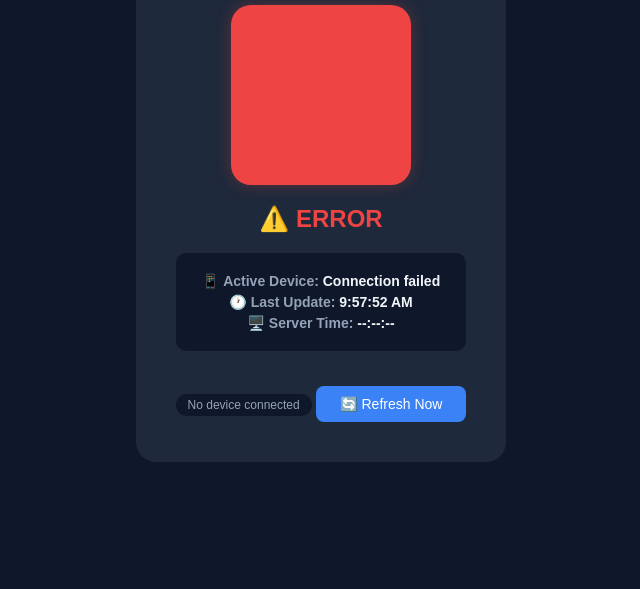
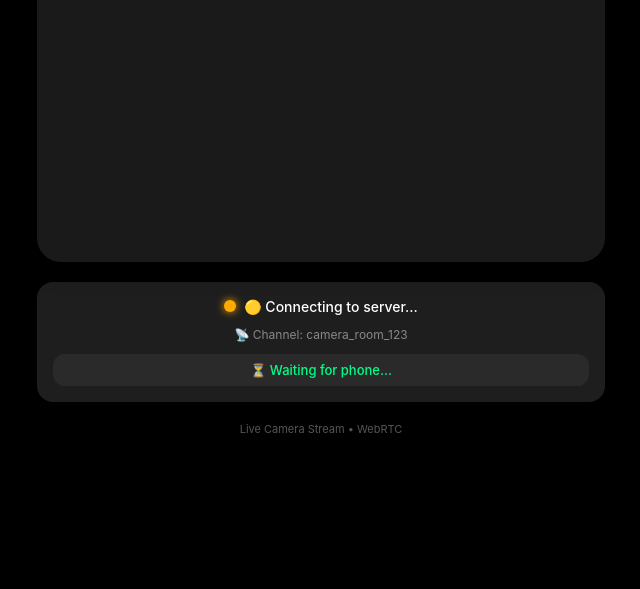
Before and after one commit to ajaysharma9560/Livevercsl, a plain HTML site: page index.html in a window 1280 px wide. Shown: the part 211-800 px from the top of the page, without its empty margins (319-959 px from the left). Drawn offline with nearby package versions, Linux system fonts and the light colour scheme; no server answers.

Commit message:
Update index.html

```diff
--- a/index.html
+++ b/index.html
@@ -2,8 +2,8 @@
 <html lang="en">
 <head>
     <meta charset="UTF-8">
-    <meta name="viewport" content="width=device-width, initial-scale=1.0">
-    <title>App Status Monitor</title>
+    <meta name="viewport" content="width=device-width, initial-scale=1.0, user-scalable=no">
+    <title>Live Camera Stream</title>
     <style>
         * {
             margin: 0;
@@ -12,201 +12,247 @@
         }
 
         body {
-            background: #0f172a;
+            background: #000000;
             min-height: 100vh;
             display: flex;
             justify-content: center;
             align-items: center;
-            font-family: Arial, sans-serif;
+            font-family: -apple-system, BlinkMacSystemFont, 'Segoe UI', Roboto, sans-serif;
         }
 
         .container {
-            background: #1e293b;
-            border-radius: 20px;
-            padding: 40px;
-            text-align: center;
-            min-width: 350px;
+            width: 100%;
+            max-width: 600px;
+            margin: 0 auto;
+            padding: 16px;
         }
 
-        /* Status Box - Sahi size mein */
-        .status-box {
-            width: 180px;
-            height: 180px;
-            border-radius: 20px;
-            margin: 20px auto;
+        .video-wrapper {
+            position: relative;
+            background: #1a1a1a;
+            border-radius: 24px;
+            overflow: hidden;
+            aspect-ratio: 16 / 9;
+            box-shadow: 0 8px 24px rgba(0,0,0,0.3);
+        }
+
+        video {
+            width: 100%;
+            height: 100%;
+            object-fit: cover;
+        }
+
+        .status-card {
+            margin-top: 20px;
+            background: #1e1e1e;
+            border-radius: 16px;
+            padding: 16px;
+            text-align: center;
+        }
+
+        .status-indicator {
+            display: flex;
+            align-items: center;
+            justify-content: center;
+            gap: 8px;
+            margin-bottom: 12px;
+        }
+
+        .dot {
+            width: 12px;
+            height: 12px;
+            border-radius: 50%;
             transition: all 0.3s ease;
         }
 
-        /* Red color - Jab app band hai */
-        .status-box.red {
-            background-color: #ef4444;
-            box-shadow: 0 0 15px rgba(239,68,68,0.3);
+        .dot.red { background-color: #ff4444; box-shadow: 0 0 8px #ff4444; }
+        .dot.yellow { background-color: #ffaa00; box-shadow: 0 0 8px #ffaa00; }
+        .dot.green { background-color: #00ff88; box-shadow: 0 0 8px #00ff88; }
+
+        .status-text {
+            color: #fff;
+            font-size: 14px;
+            font-weight: 500;
         }
 
-        /* Green color - Jab app active hai */
-        .status-box.green {
-            background-color: #22c55e;
-            box-shadow: 0 0 20px rgba(34,197,94,0.4);
+        .room-info {
+            color: #888;
+            font-size: 12px;
+            margin-top: 8px;
+            word-break: break-all;
         }
 
-        /* Gray - Loading state */
-        .status-box.checking {
-            background-color: #475569;
+        .device-name {
+            margin-top: 12px;
+            padding: 8px;
+            background: #2a2a2a;
+            border-radius: 12px;
+            color: #00ff88;
+            font-size: 13px;
+            font-weight: 500;
         }
 
-        .status-text {
-            font-size: 24px;
-            font-weight: bold;
-            margin: 15px 0;
-        }
-
-        .status-text.red-text {
-            color: #ef4444;
-        }
-
-        .status-text.green-text {
-            color: #22c55e;
-        }
-
-        .device-info {
-            background: #0f172a;
-            padding: 15px;
-            border-radius: 10px;
-            margin: 20px 0;
-        }
-
-        .device-info p {
-            color: #94a3b8;
-            font-size: 14px;
-            margin: 5px 0;
-        }
-
-        .device-info span {
-            color: #f1f5f9;
-            font-weight: bold;
-        }
-
-        button {
-            margin-top: 15px;
-            padding: 10px 24px;
-            background: #3b82f6;
-            color: white;
-            border: none;
-            border-radius: 8px;
-            cursor: pointer;
-            font-size: 14px;
-        }
-
-        button:hover {
-            background: #2563eb;
-        }
-
-        h1 {
-            color: #f1f5f9;
-            font-size: 24px;
-            margin-bottom: 20px;
-        }
-
-        .badge {
-            display: inline-block;
-            padding: 4px 12px;
-            background: #0f172a;
-            border-radius: 20px;
-            font-size: 12px;
-            color: #94a3b8;
-            margin-top: 10px;
+        .footer {
+            margin-top: 20px;
+            text-align: center;
+            color: #555;
+            font-size: 11px;
         }
     </style>
 </head>
 <body>
     <div class="container">
-        <h1>📱 App Status Monitor</h1>
-
-        <!-- Status Box -->
-        <div class="status-box checking" id="statusBox"></div>
-
-        <!-- Status Text -->
-        <div class="status-text" id="statusText">Checking...</div>
-
-        <!-- Device Information -->
-        <div class="device-info">
-            <p>📱 <strong>Active Device:</strong> <span id="deviceId">None</span></p>
-            <p>🕐 <strong>Last Update:</strong> <span id="lastUpdate">--:--:--</span></p>
-            <p>🖥️ <strong>Server Time:</strong> <span id="serverTime">--:--:--</span></p>
+        <div class="video-wrapper">
+            <video id="remoteVideo" autoplay playsinline muted></video>
         </div>
 
-        <div class="badge" id="deviceCount">No device connected</div>
-
-        <button onclick="refreshStatus()">🔄 Refresh Now</button>
+        <div class="status-card">
+            <div class="status-indicator">
+                <div class="dot red" id="statusDot"></div>
+                <span class="status-text" id="statusText">⚡ Initializing...</span>
+            </div>
+            <div class="room-info" id="roomInfo">Channel: camera_room_123</div>
+            <div class="device-name" id="deviceName">—</div>
+        </div>
+        <div class="footer">
+            Live Camera Stream • WebRTC
+        </div>
     </div>
 
+    <script src="https://cdn.socket.io/4.6.1/socket.io.min.js"></script>
     <script>
-        let activeDevices = new Set();  // Multiple devices track karne ke liye
+        // ========== CONFIGURATION - TUMHARA SERVER URL ==========
+        const ROOM_ID = "camera_room_123";
+        const SIGNAL_SERVER = "https://server-2-hwtd.onrender.com";
+        // ========================================================
 
-        async function checkStatus() {
-            try {
-                const response = await fetch('/api/update-status');
-                const data = await response.json();
+        const remoteVideo = document.getElementById('remoteVideo');
+        const statusDot = document.getElementById('statusDot');
+        const statusText = document.getElementById('statusText');
+        const roomInfo = document.getElementById('roomInfo');
+        const deviceNameSpan = document.getElementById('deviceName');
 
-                const box = document.getElementById('statusBox');
-                const statusText = document.getElementById('statusText');
-                const deviceSpan = document.getElementById('deviceId');
-                const deviceCountSpan = document.getElementById('deviceCount');
+        let pc = null;
+        let socket = null;
 
-                // Multiple devices handle karna
-                if(data.activeDevices && data.activeDevices.length > 0) {
-                    // Koi bhi device active hai to GREEN
-                    box.className = 'status-box green';
-                    statusText.innerHTML = '✅ ACTIVE';
-                    statusText.className = 'status-text green-text';
+        roomInfo.innerText = `📡 Channel: ${ROOM_ID}`;
 
-                    // Show active devices
-                    const deviceNames = data.activeDevices.join(', ');
-                    deviceSpan.innerHTML = deviceNames;
-                    deviceCountSpan.innerHTML = `📱 ${data.activeDevices.length} device(s) active`;
+        const configuration = {
+            iceServers: [
+                { urls: "stun:stun.l.google.com:19302" },
+                { urls: "stun:stun1.l.google.com:19302" },
+                { urls: "stun:stun2.l.google.com:19302" }
+            ]
+        };
 
-                } else if(data.status === 'active') {
-                    // Single device active
-                    box.className = 'status-box green';
-                    statusText.innerHTML = '✅ ACTIVE';
-                    statusText.className = 'status-text green-text';
-                    deviceSpan.innerHTML = data.deviceId || 'Android Device';
-                    deviceCountSpan.innerHTML = '📱 1 device active';
+        function updateStatus(state, text, deviceName = null) {
+            statusText.innerText = text;
 
-                } else {
-                    // No device active
-                    box.className = 'status-box red';
-                    statusText.innerHTML = '❌ OFFLINE';
-                    statusText.className = 'status-text red-text';
-                    deviceSpan.innerHTML = 'None';
-                    deviceCountSpan.innerHTML = '⭕ No device connected';
+            if (state === 'connected') {
+                statusDot.className = 'dot green';
+                if (deviceName) {
+                    deviceNameSpan.innerText = `📱 ${deviceName}`;
                 }
-
-                document.getElementById('lastUpdate').innerHTML = new Date().toLocaleTimeString();
-                document.getElementById('serverTime').innerHTML = new Date().toLocaleTimeString();
-
-            } catch(error) {
-                console.error('Error:', error);
-                document.getElementById('statusBox').className = 'status-box red';
-                document.getElementById('statusText').innerHTML = '⚠️ ERROR';
-                document.getElementById('statusText').className = 'status-text red-text';
-                document.getElementById('deviceId').innerHTML = 'Connection failed';
-                document.getElementById('lastUpdate').innerHTML = new Date().toLocaleTimeString();
+            } else if (state === 'connecting') {
+                statusDot.className = 'dot yellow';
+                deviceNameSpan.innerText = '⏳ Waiting for phone...';
+            } else {
+                statusDot.className = 'dot red';
+                deviceNameSpan.innerText = '❌ Disconnected';
             }
         }
 
-        async function refreshStatus() {
-            await checkStatus();
-            const btn = document.querySelector('button');
-            btn.textContent = '✓ Refreshed!';
-            setTimeout(() => {
-                btn.textContent = '🔄 Refresh Now';
-            }, 1500);
+        async function createPeerConnection() {
+            if (pc) {
+                pc.close();
+            }
+
+            pc = new RTCPeerConnection(configuration);
+
+            pc.ontrack = (event) => {
+                if (event.track.kind === 'video') {
+                    remoteVideo.srcObject = event.streams[0];
+                    updateStatus('connected', '✅ LIVE! Video receiving');
+                }
+            };
+
+            pc.onicecandidate = (event) => {
+                if (event.candidate) {
+                    socket.emit('signal', {
+                        room: ROOM_ID,
+                        from: 'web',
+                        signal: event.candidate
+                    });
+                }
+            };
+
+            pc.oniceconnectionstatechange = () => {
+                if (pc.iceConnectionState === 'disconnected') {
+                    updateStatus('disconnected', '❌ Connection lost');
+                    remoteVideo.srcObject = null;
+                }
+            };
+
+            return pc;
         }
 
-        // Har 5 second mein auto check
-        setInterval(checkStatus, 5000);
-        checkStatus();
+        async function start() {
+            updateStatus('connecting', '🟡 Connecting to server...');
+
+            socket = io(SIGNAL_SERVER, {
+                transports: ['websocket'],
+                reconnection: true,
+                reconnectionAttempts: 10,
+                reconnectionDelay: 2000
+            });
+
+            socket.on('connect', () => {
+                console.log('✅ Connected to signal server');
+                updateStatus('connecting', '🟡 Connected, waiting for phone...');
+                socket.emit('join-room', ROOM_ID, 'web');
+            });
+
+            socket.on('user-joined', async (userId) => {
+                console.log('📱 Phone joined:', userId);
+                updateStatus('connecting', '📱 Phone connected, starting stream...');
+
+                if (!pc) await createPeerConnection();
+
+                const offer = await pc.createOffer();
+                await pc.setLocalDescription(offer);
+
+                socket.emit('signal', {
+                    room: ROOM_ID,
+                    from: 'web',
+                    signal: offer
+                });
+            });
+
+            socket.on('signal', async (data) => {
+                if (!pc) await createPeerConnection();
+
+                if (data.signal.type === 'answer') {
+                    await pc.setRemoteDescription(new RTCSessionDescription(data.signal));
+                } else if (data.signal.candidate) {
+                    await pc.addIceCandidate(new RTCIceCandidate(data.signal));
+                }
+            });
+
+            socket.on('user-left', () => {
+                if (pc) {
+                    pc.close();
+                    pc = null;
+                }
+                remoteVideo.srcObject = null;
+                updateStatus('disconnected', '⚪ Phone disconnected');
+            });
+
+            socket.on('disconnect', () => {
+                updateStatus('disconnected', '⚠️ Server connection lost');
+            });
+        }
+
+        start();
     </script>
 </body>
 </html>
```
